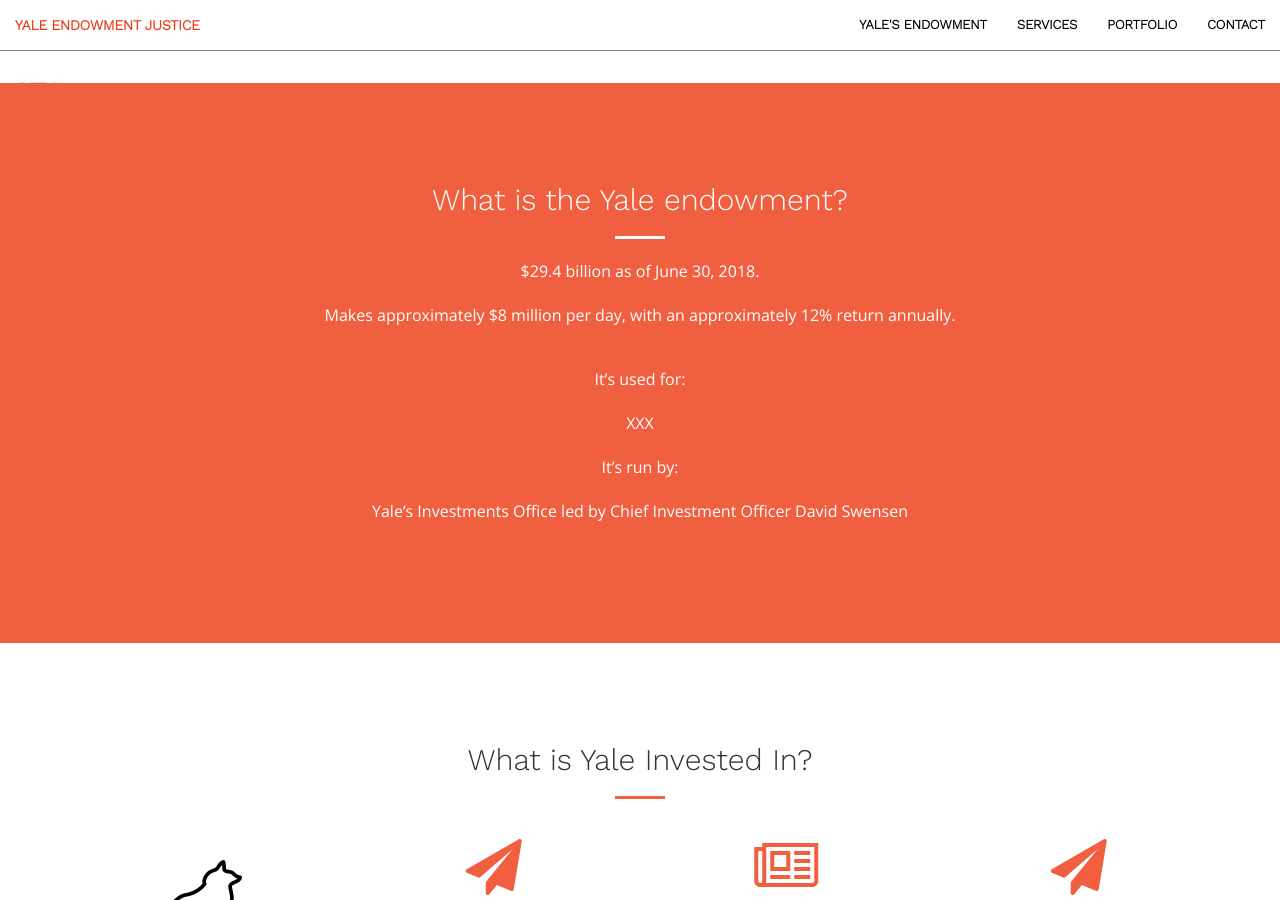
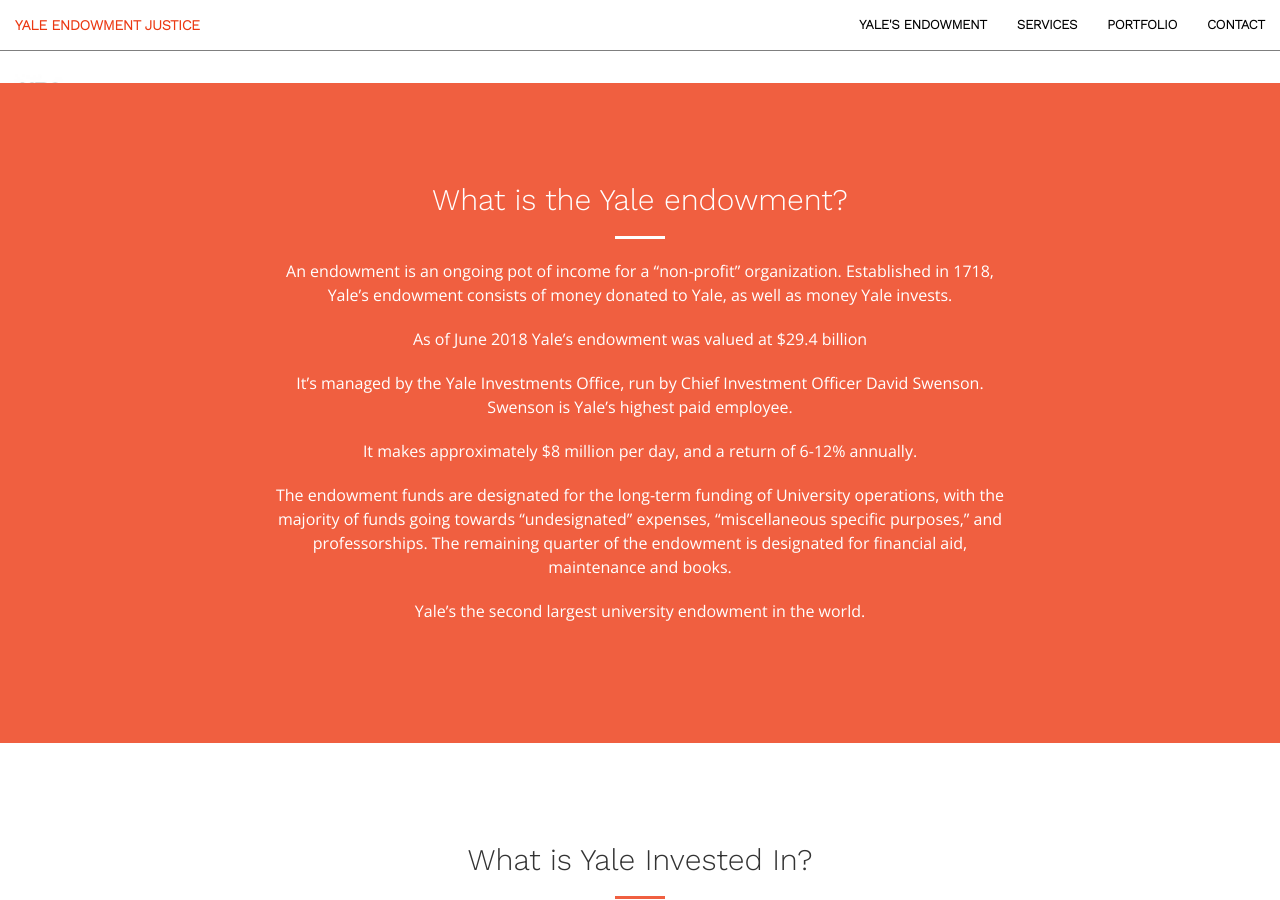
Before and after one commit to askew1312/divest, a Jekyll site: the page built from index.html, in a window 1280 px wide and 900 px high, scrolled down 817 px. Built offline with Jekyll 4.4.1, drawn with Linux system fonts in a browser that asks for light colours.

Commit message:
minorupdates

```diff
--- a/_includes/portfolio.html
+++ b/_includes/portfolio.html
@@ -25,7 +25,7 @@
                                 Learn more about
                             </div>
                             <div class="project-name">
-                                Project Name
+                                The History of Endowment Justice at Yale
                             </div>
                         </div>
                     </div>
@@ -85,7 +85,7 @@
                                 Learn more about
                             </div>
                             <div class="project-name">
-                                Project Name
+                                How to Get Involved
                             </div>
                         </div>
                     </div>
--- a/_includes/what-is-the-endowment.html
+++ b/_includes/what-is-the-endowment.html
@@ -5,14 +5,23 @@
                 <h2 class="section-heading">What is the Yale endowment?</h2>
                 <hr class="light text-faded">
 
-                <p>$29.4 billion as of June 30, 2018.</p>
-                <p>Makes approximately $8 million per day, with an approximately 12% return annually.</p>
-                <br>
-                <p>It’s used for:</p>
-                <p>XXX</p>
-
-                <p>It’s run by:</p>
-                <p>Yale’s Investments Office led by Chief Investment Officer David Swensen</p>
+                <p>
+                    An endowment is an ongoing pot of income for a “non-profit” organization. Established in 1718, Yale’s endowment consists of money donated to Yale, as well as money Yale invests.
+                </p>
+                <p>
+                    As of June 2018 Yale’s endowment was valued at $29.4 billion
+                </p>
+                <p>
+                    It’s managed by the Yale Investments Office, run by Chief Investment Officer David Swenson. Swenson is Yale’s highest paid employee.
+                </p>
+                <p>
+                    It makes approximately $8 million per day, and a return of 6-12% annually.
+                </p>
+                <p>
+                   The endowment funds are designated for the long-term funding of University operations, with the majority of funds going towards “undesignated” expenses, “miscellaneous specific purposes,” and professorships. The remaining quarter of the endowment is designated for financial aid, maintenance and books.
+                </p>
+                <p>
+                    Yale’s the second largest university endowment in the world.
                 </p>
             </div>
         </div>
```
Also changed, not shown: other parts of _includes/portfolio.html (+2 -2 lines), 1 other file.
